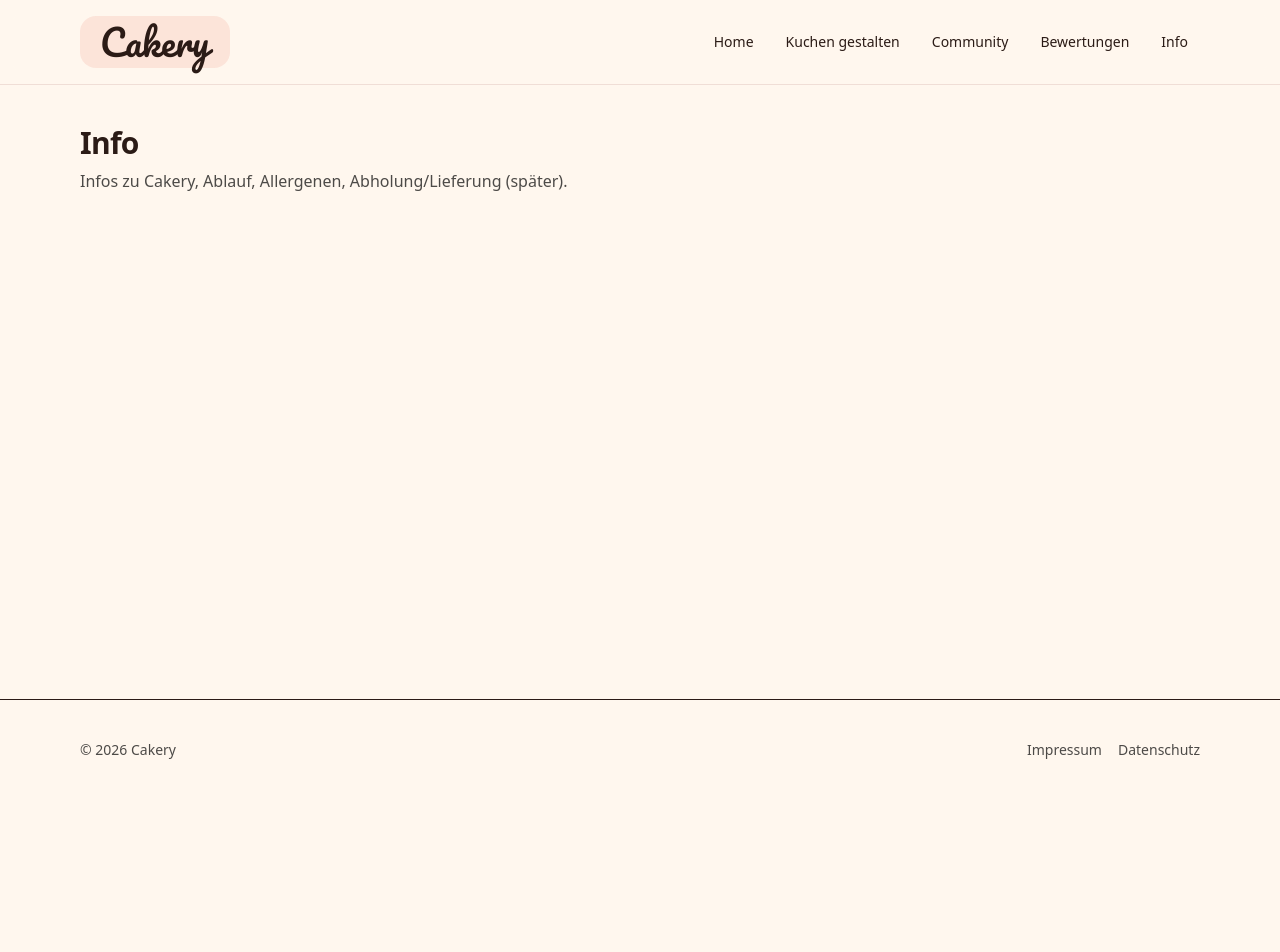
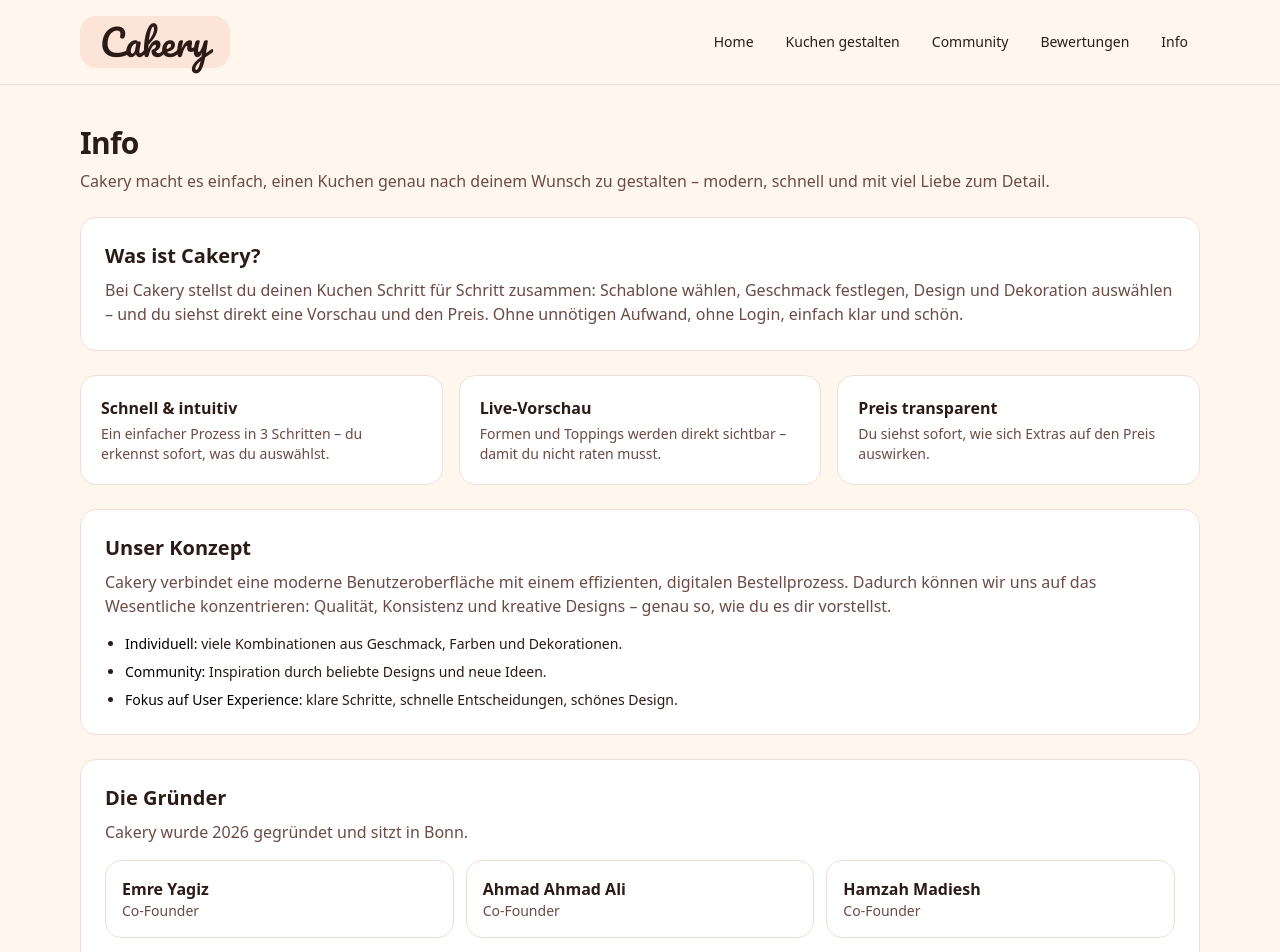
Before and after one commit to Em2theRe/Cakery, a Next.js app: page /info in a window 1280 px wide. Shown: the top 952 px of the page. Before the commit the page ends 800 px from the top, so only its background shows below. Built offline with nearby package versions, Linux system fonts and the light colour scheme.

Commit message:
Impressum und Info Page gefüllt

```diff
--- a/src/app/impressum/page.tsx
+++ b/src/app/impressum/page.tsx
@@ -1,8 +1,62 @@
 export default function ImpressumPage() {
-    return (
-      <div className="space-y-2">
+  return (
+    <div className="space-y-6">
+      <header className="space-y-2">
         <h1 className="text-3xl font-semibold tracking-tight">Impressum</h1>
-        <p className="text-black/70">Impressum-Text kommt hier rein.</p>
+        <p className="cakery-muted">
+          Angaben gemäß § 5 TMG (Rechtsform MUSS hier rein!!!).
+        </p>
+      </header>
+
+      <div className="cakery-card p-6 space-y-3">
+        <div>
+          <p className="font-semibold">Cakery</p>
+          <p className="cakery-muted text-sm">Wolfstr. 25</p>
+          <p className="cakery-muted text-sm">Bonn, Deutschland</p>
+        </div>
+
+        <div>
+          <p className="font-semibold">Vertreten durch</p>
+          <ul className="cakery-muted text-sm list-disc pl-5 mt-1 space-y-1">
+            <li>Emre Yagiz</li>
+            <li>Ahmad Ahmad Ali</li>
+            <li>Hamzah Madiesh</li>
+          </ul>
+        </div>
+
+        <div>
+          <p className="font-semibold">Kontakt</p>
+          <p className="cakery-muted text-sm">
+            E-Mail: <span className="text-black">[Cakery mail hier rein]</span>
+          </p>
+          <p className="cakery-muted text-sm">
+            Telefon: <span className="text-black">[same]</span>
+          </p>
+        </div>
+
+        <div>
+          <p className="font-semibold">Gründungsjahr</p>
+          <p className="cakery-muted text-sm">2026</p>
+        </div>
+
+        <div>
+          <p className="font-semibold">Weitere Angaben (falls zutreffend)</p>
+          <ul className="cakery-muted text-sm list-disc pl-5 mt-1 space-y-1">
+            <li>Handelsregister: <span className="text-black">[same]</span></li>
+            <li>Registergericht: <span className="text-black">[same]</span></li>
+            <li>USt-IdNr.: <span className="text-black">[same]</span></li>
+          </ul>
+        </div>
       </div>
-    );
-  }
+
+      <div className="cakery-card p-6 space-y-2">
+        <h2 className="text-xl font-semibold">Haftungshinweis</h2>
+        <p className="cakery-muted text-sm">
+          Trotz sorgfältiger inhaltlicher Kontrolle übernehmen wir keine Haftung für die Inhalte
+          externer Links. Für den Inhalt der verlinkten Seiten sind ausschließlich deren Betreiber
+          verantwortlich.
+        </p>
+      </div>
+    </div>
+  );
+}
--- a/src/app/info/page.tsx
+++ b/src/app/info/page.tsx
@@ -1,10 +1,100 @@
 export default function InfoPage() {
-    return (
-      <div className="space-y-2">
+  return (
+    <div className="space-y-6">
+      <header className="space-y-2">
         <h1 className="text-3xl font-semibold tracking-tight">Info</h1>
-        <p className="text-black/70">
-          Infos zu Cakery, Ablauf, Allergenen, Abholung/Lieferung (später).
+        <p className="cakery-muted">
+          Cakery macht es einfach, einen Kuchen genau nach deinem Wunsch zu gestalten – modern,
+          schnell und mit viel Liebe zum Detail.
+        </p>
+      </header>
+
+      <div className="cakery-card p-6">
+        <h2 className="text-xl font-semibold">Was ist Cakery?</h2>
+        <p className="cakery-muted mt-2">
+          Bei Cakery stellst du deinen Kuchen Schritt für Schritt zusammen: Schablone wählen,
+          Geschmack festlegen, Design und Dekoration auswählen – und du siehst direkt eine Vorschau
+          und den Preis. Ohne unnötigen Aufwand, ohne Login, einfach klar und schön.
         </p>
       </div>
-    );
-  }
+
+      <div className="grid gap-4 sm:grid-cols-3">
+        <div className="cakery-card p-5">
+          <p className="font-semibold">Schnell & intuitiv</p>
+          <p className="cakery-muted mt-1 text-sm">
+            Ein einfacher Prozess in 3 Schritten – du erkennst sofort, was du auswählst.
+          </p>
+        </div>
+
+        <div className="cakery-card p-5">
+          <p className="font-semibold">Live-Vorschau</p>
+          <p className="cakery-muted mt-1 text-sm">
+            Formen und Toppings werden direkt sichtbar – damit du nicht raten musst.
+          </p>
+        </div>
+
+        <div className="cakery-card p-5">
+          <p className="font-semibold">Preis transparent</p>
+          <p className="cakery-muted mt-1 text-sm">
+            Du siehst sofort, wie sich Extras auf den Preis auswirken.
+          </p>
+        </div>
+      </div>
+
+      <div className="cakery-card p-6">
+        <h2 className="text-xl font-semibold">Unser Konzept</h2>
+        <p className="cakery-muted mt-2">
+          Cakery verbindet eine moderne Benutzeroberfläche mit einem effizienten, digitalen
+          Bestellprozess. Dadurch können wir uns auf das Wesentliche konzentrieren: Qualität,
+          Konsistenz und kreative Designs – genau so, wie du es dir vorstellst.
+        </p>
+
+        <ul className="mt-4 list-disc space-y-2 pl-5 text-sm">
+          <li>
+            <span className="font-medium text-black">Individuell:</span>{" "}
+            viele Kombinationen aus Geschmack, Farben und Dekorationen.
+          </li>
+          <li>
+            <span className="font-medium text-black">Community:</span>{" "}
+            Inspiration durch beliebte Designs und neue Ideen.
+          </li>
+          <li>
+            <span className="font-medium text-black">Fokus auf User Experience:</span>{" "}
+            klare Schritte, schnelle Entscheidungen, schönes Design.
+          </li>
+        </ul>
+      </div>
+
+      <div className="cakery-card p-6">
+        <h2 className="text-xl font-semibold">Die Gründer</h2>
+        <p className="cakery-muted mt-2">
+          Cakery wurde 2026 gegründet und sitzt in Bonn.
+        </p>
+
+        <div className="mt-4 grid gap-3 sm:grid-cols-3">
+          <FounderCard name="Emre Yagiz" role="Co-Founder" />
+          <FounderCard name="Ahmad Ahmad Ali" role="Co-Founder" />
+          <FounderCard name="Hamzah Madiesh" role="Co-Founder" />
+        </div>
+
+        <div className="mt-5 text-sm cakery-muted">
+          <p>
+            <span className="font-medium text-black">Gründungsjahr:</span> 2026
+          </p>
+          <p>
+            <span className="font-medium text-black">Sitz:</span> Wolfstr. 25, Bonn
+          </p>
+        </div>
+      </div>
+    </div>
+  );
+}
+
+function FounderCard({ name, role }: { name: string; role: string }) {
+  return (
+    <div className="cakery-card p-4">
+      <p className="font-semibold">{name}</p>
+      <p className="cakery-muted text-sm">{role}</p>
+    </div>
+  );
+}
```
